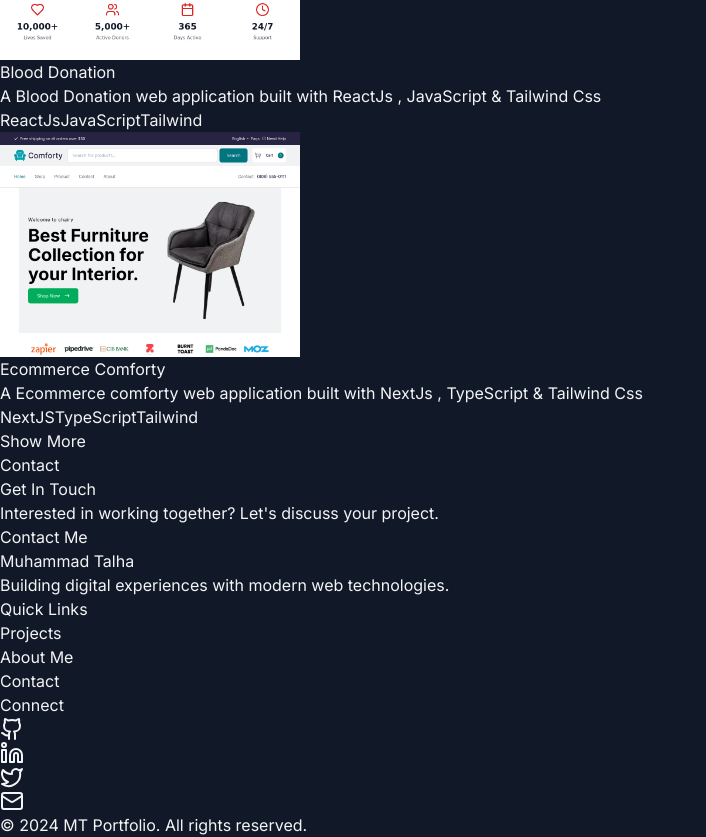
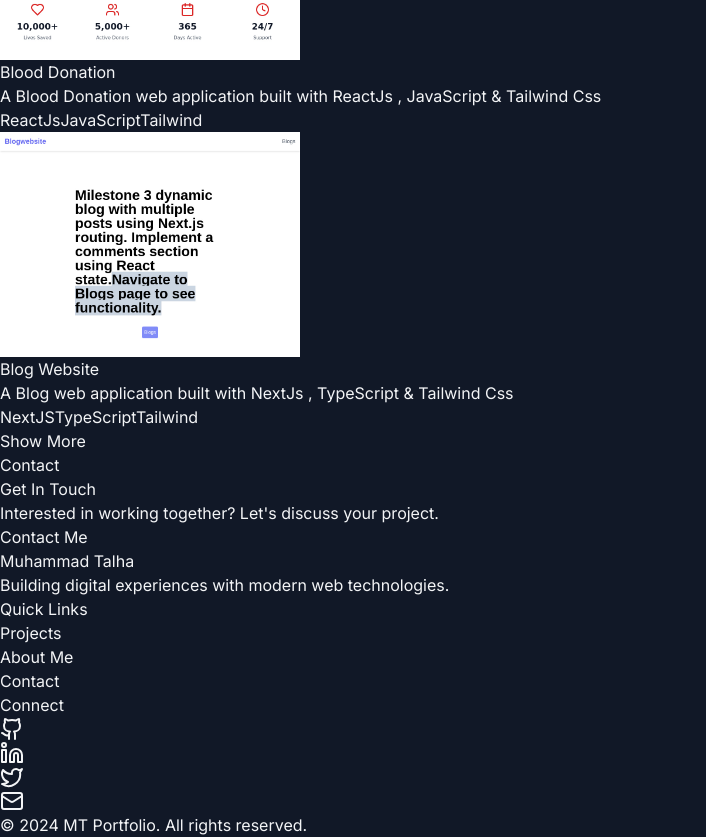
Before and after one commit to Muhammadtalha678/personal_portfolio_TailwindCss, a Next.js app: page / in a window 1280 px wide. Shown: the part 1880-2717 px from the top of the page, without its empty margins (0-706 px from the left). Built offline with nearby package versions, Linux system fonts and the light colour scheme.

Commit message:
add one more project

```diff
--- a/src/components/Project.tsx
+++ b/src/components/Project.tsx
@@ -19,6 +19,13 @@ const projects = [
     tags: ["ReactJs", "JavaScript", "Tailwind"],
     website: "https://blood-donation-frontend-nu.vercel.app", // Your live website URL
     image:"/images/blood-donation.jpg"
+  },
+  {
+    title: "Blog Website",
+    description: "A Blog web application built with NextJs , TypeScript & Tailwind Css",
+    tags: ["NextJS", "TypeScript", "Tailwind"],
+    website: "https://milestone3-blog-puce.vercel.app", // Your live website URL
+    image:"/images/blogs.jpg"
   },
   {
     title: "Ecommerce Comforty",
```
Also changed, not shown: public/images/blogs.jpg (added).
